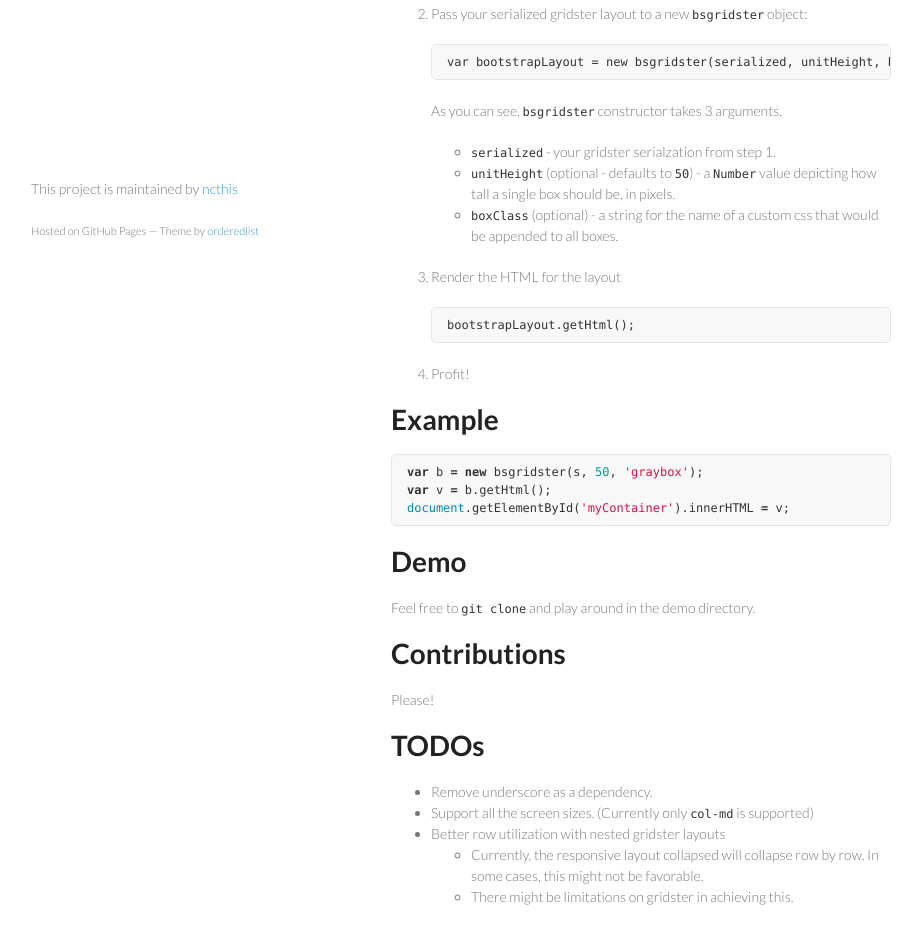
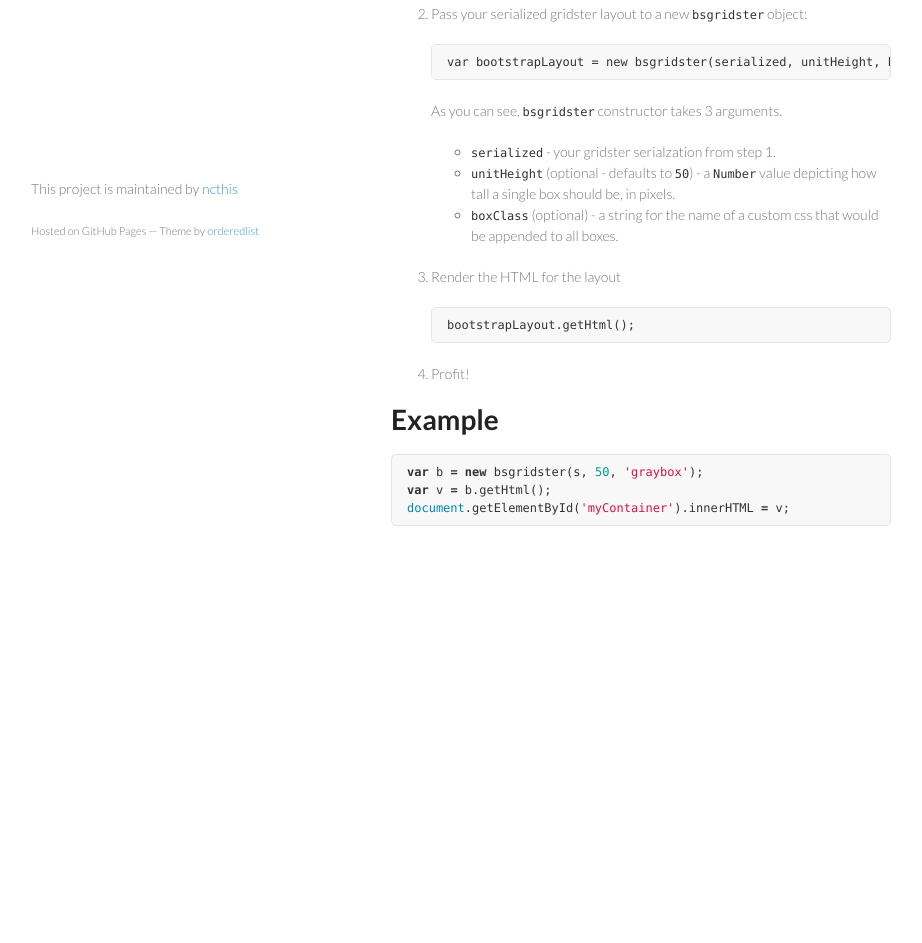
Before and after one commit to nadeesha/gridster-bootstrap, a plain HTML site: page index.html in a window 1280 px wide. Shown: the part 490-1433 px from the top of the page, without its empty margins (179-1101 px from the left). After the commit the page ends 1086 px from the top, so only its background shows below. Drawn offline with Linux system fonts and the light colour scheme.

```diff
--- a/index.html
+++ b/index.html
@@ -83,31 +83,6 @@
 <span class="kd">var</span> <span class="nx">v</span> <span class="o">=</span> <span class="nx">b</span><span class="p">.</span><span class="nx">getHtml</span><span class="p">();</span>
 <span class="nb">document</span><span class="p">.</span><span class="nx">getElementById</span><span class="p">(</span><span class="s1">'myContainer'</span><span class="p">).</span><span class="nx">innerHTML</span> <span class="o">=</span> <span class="nx">v</span><span class="p">;</span>
 </pre></div>
-
-<h1>
-<a name="demo" class="anchor" href="#demo"><span class="octicon octicon-link"></span></a>Demo</h1>
-
-<p>Feel free to <code>git clone</code> and play around in the demo directory.</p>
-
-<h1>
-<a name="contributions" class="anchor" href="#contributions"><span class="octicon octicon-link"></span></a>Contributions</h1>
-
-<p>Please!</p>
-
-<h1>
-<a name="todos" class="anchor" href="#todos"><span class="octicon octicon-link"></span></a>TODOs</h1>
-
-<ul>
-<li>Remove underscore as a dependency.</li>
-<li>Support all the screen sizes. (Currently only <code>col-md</code> is supported)</li>
-<li>Better row utilization with nested gridster layouts
-
-<ul>
-<li>Currently, the responsive layout collapsed will collapse row by row. In some cases, this might not be favorable.</li>
-<li>There might be limitations on gridster in achieving this.</li>
-</ul>
-</li>
-</ul>
       </section>
       <footer>
         <p>This project is maintained by <a href="https://github.com/ncthis">ncthis</a></p>
```
Also changed, not shown: params.json (+1 -1 lines).
